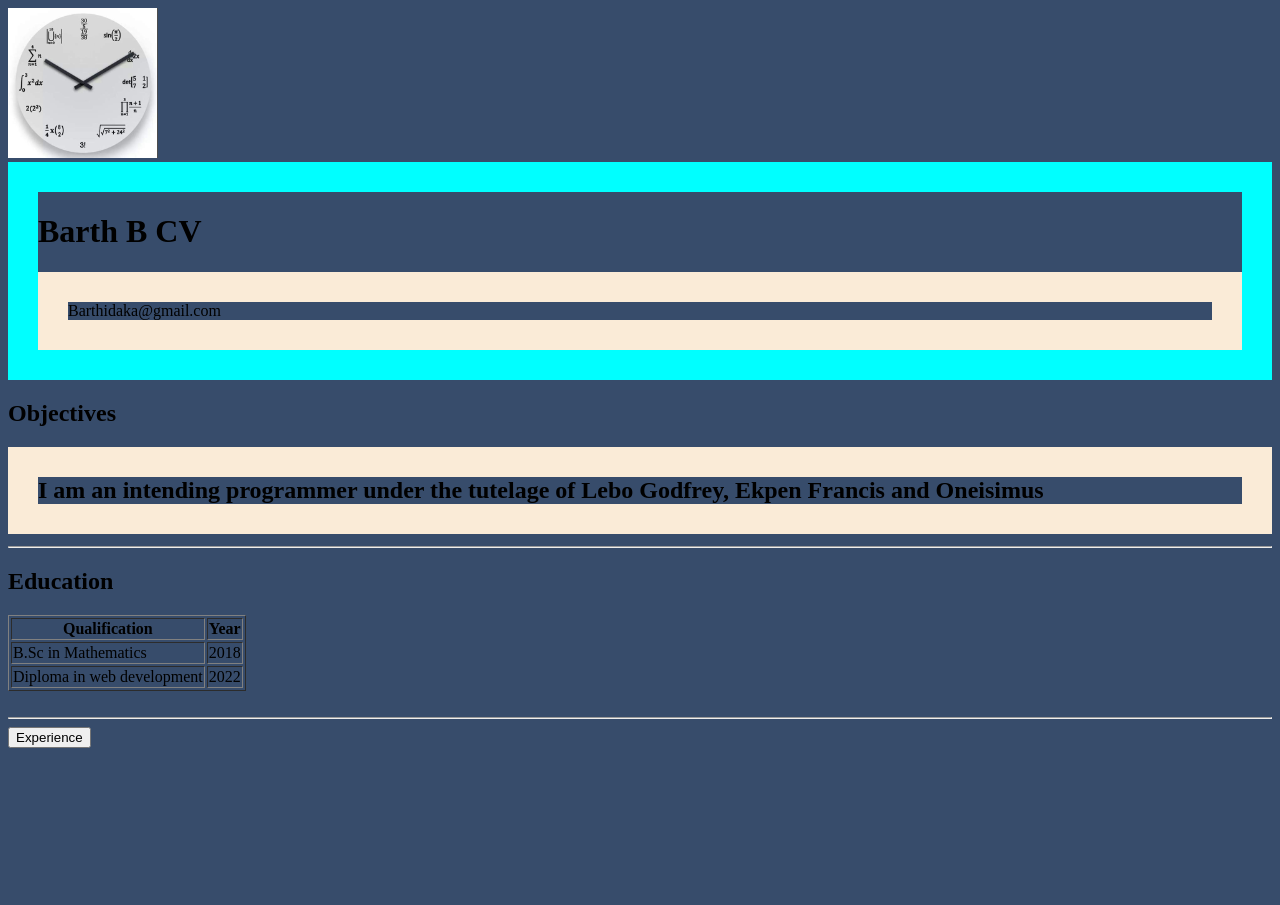
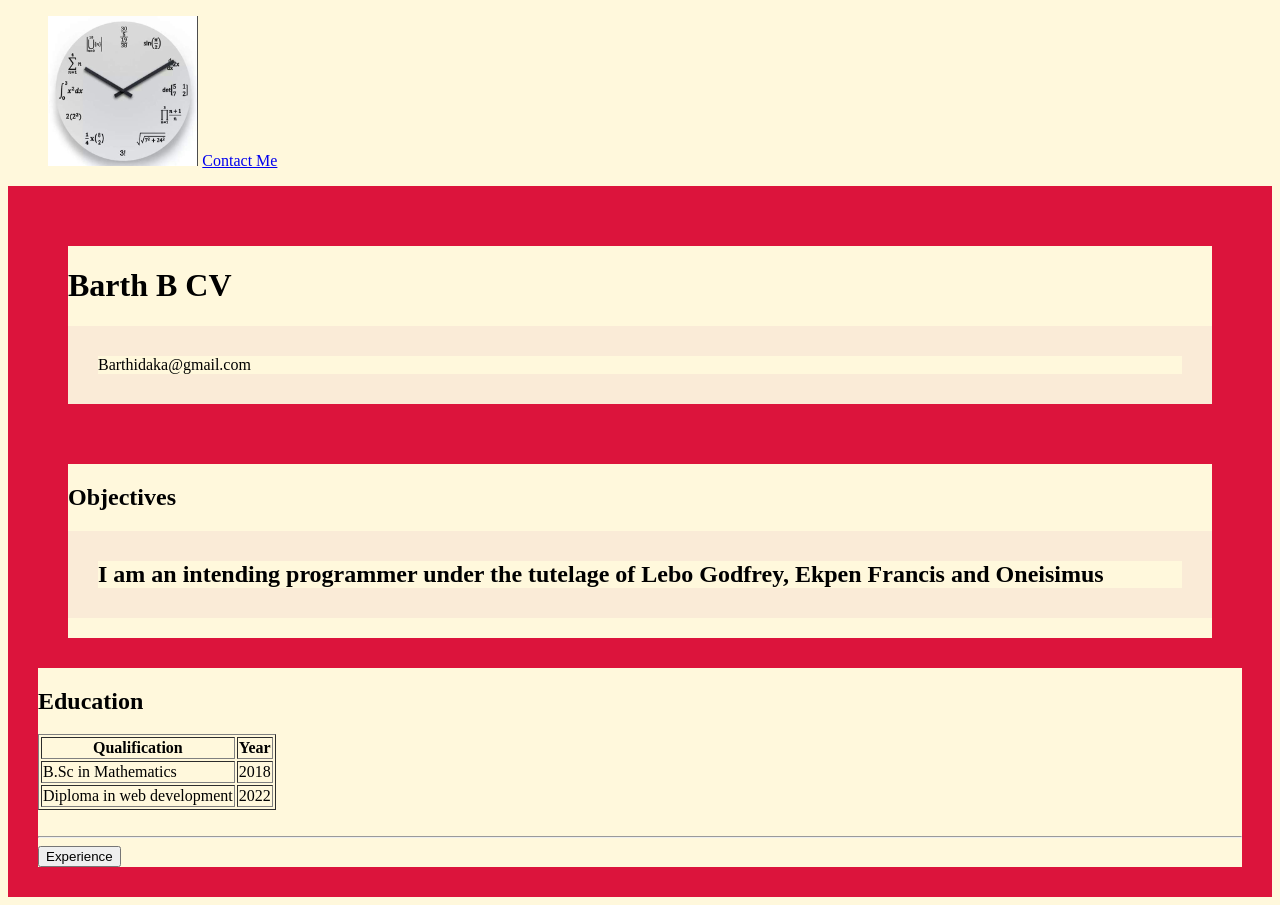
Before and after one commit to Isang-Bartholomew-Bernard/barthbernardisang, a plain HTML site: page index.html in a window 1280 px wide. Before the commit the page ends 800 px from the top, so only its background shows below. Drawn offline with Linux system fonts and the light colour scheme.

Commit message:
first commit

```diff
--- a/index.html
+++ b/index.html
@@ -7,7 +7,7 @@
     <title>Barth B CV</title>
     <style>
         div{
-          border: 30px solid aqua
+          border: 30px solid crimson;
         }
         p{
           border: 30px solid antiquewhite;
@@ -16,15 +16,20 @@
         </style>
     <link rel="stylesheet" href="style.css/">
 </head>
-<body style="background-color:rgb(55, 76, 107)">
-    <img src="/IMG_20200303_073626_062.JPG" alt="barth b passport" height="150"/>
+<body style="background-color: cornsilk">
+    <ul class="navbar">
+      <img src="/IMG_20200303_073626_062.JPG" alt="barth b passport" height="150"/>
+      <a href="contact me.html" text-align="center">Contact Me</a>
+    </ul>
+    <div>
     <div class="container">
     <h1>Barth B CV</h1>
     <p>Barthidaka@gmail.com</P>
         </div>
+        <div class="container">
         <h2>Objectives<h2>
-<p>I am an intending programmer under the tutelage of Lebo Godfrey, Ekpen Francis and Oneisimus</p>
-        <hr>
+    <p>I am an intending programmer under the tutelage of Lebo Godfrey, Ekpen Francis and Oneisimus</p>
+        </div>
       <h2>Education</h2>
     <table border="1">
         <tr>
@@ -44,5 +49,6 @@
 <a href="/experience.html">
     <button>Experience</button>
 </a>
+</div>
 </body>
 </html>
--- a/style.css
+++ b/style.css
@@ -11,3 +11,11 @@ body{
 .container{
     margin: 0px auto;
 }
+.navbar{
+    text-transform: capitalize;
+    padding: 0 10px;
+    margin: 0 5px;
+    text-decoration: none;
+    color: bisque;
+    transition: .5s;
+}
```
Also changed, not shown: contact me.html (+3 -3 lines), experience.html (+2 -2 lines).
